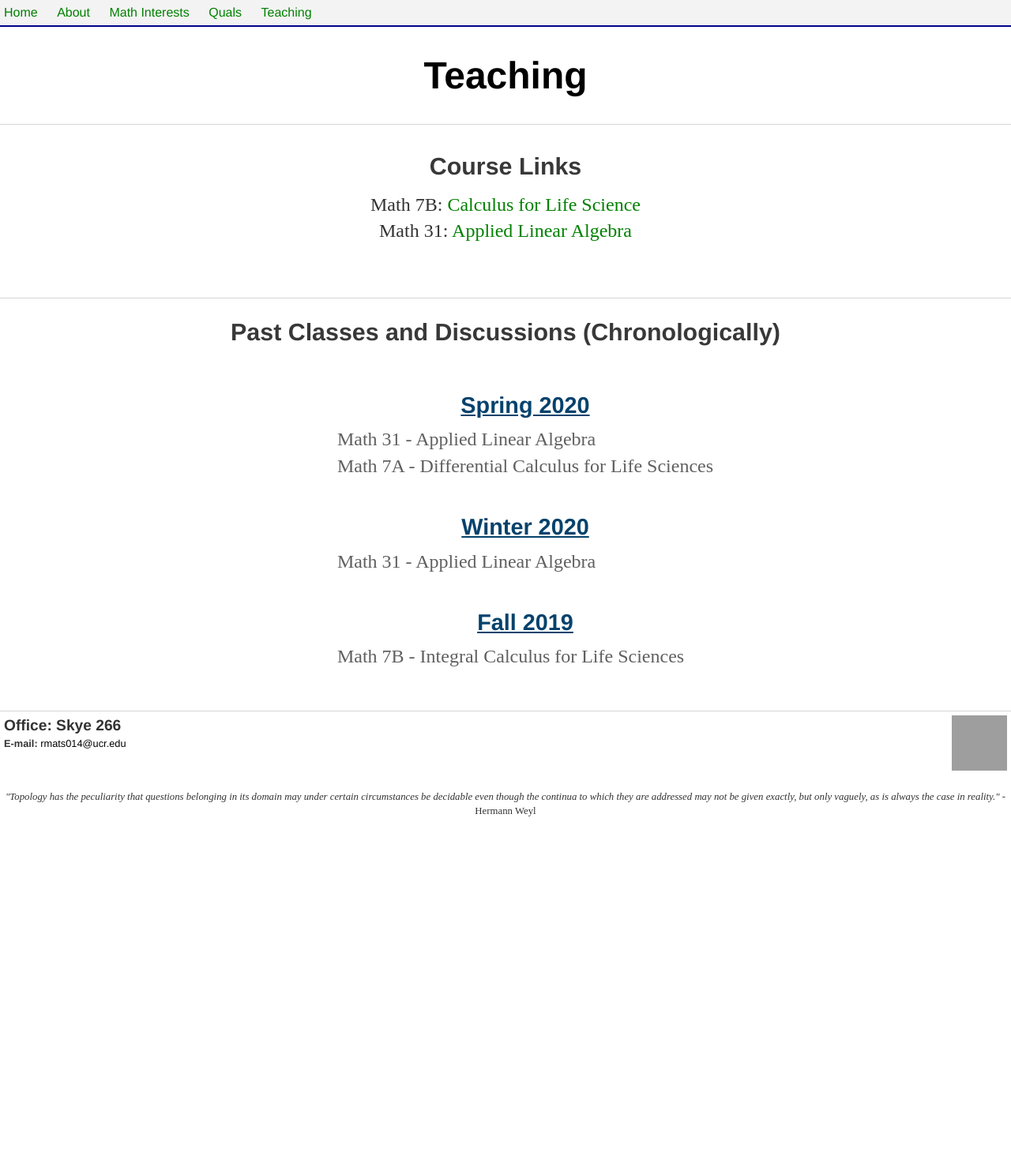
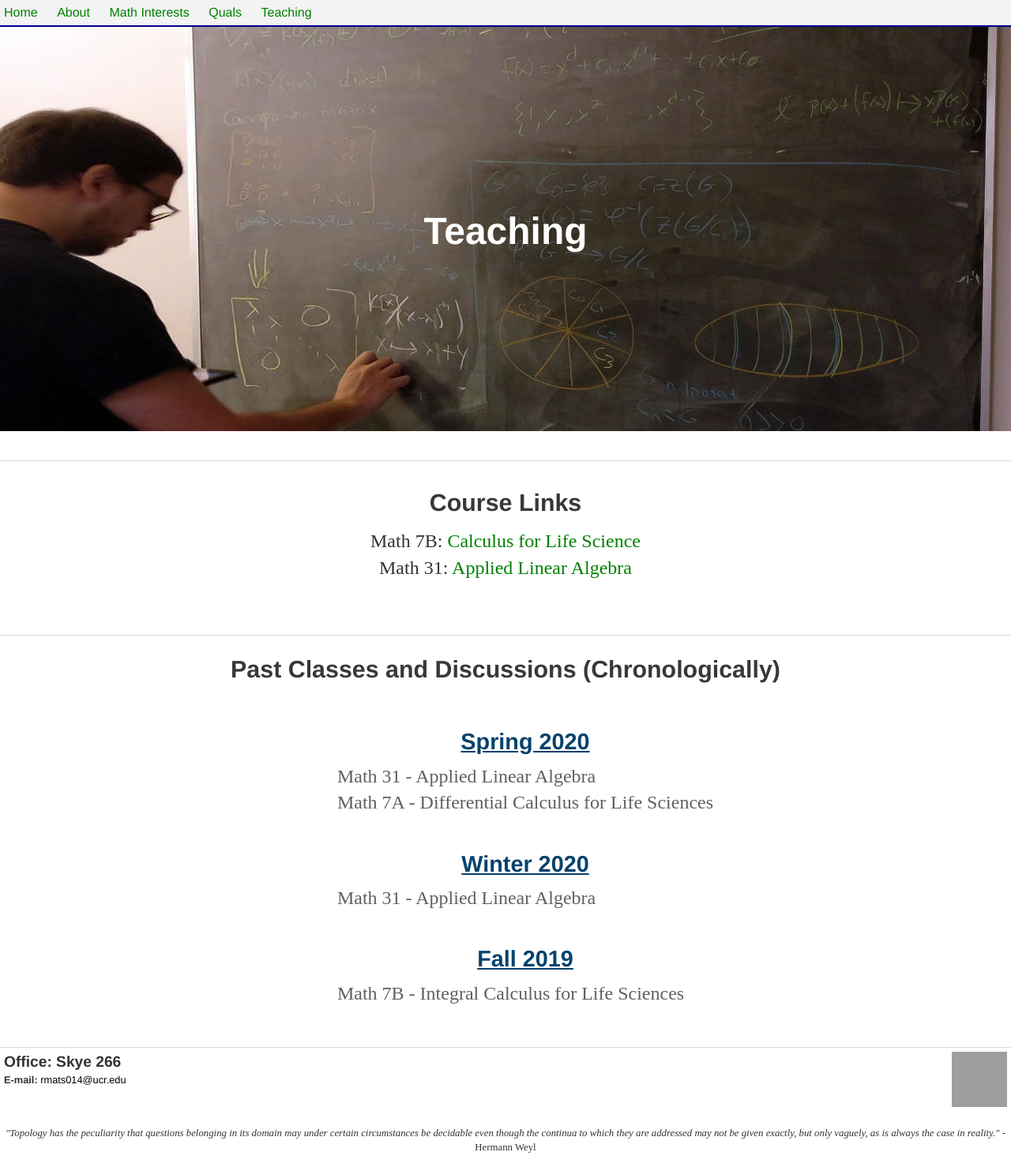
Before and after one commit to raymondmatson/raymondmatson.github.io, a Jekyll site: the page built from teaching/index.md, in a window 1280 px wide. Shown: the whole page at 79% size. Built offline with Jekyll 4.4.1, drawn with Linux system fonts in a browser that asks for light colours; formulas are drawn with MathJax 3; before the commit the page ends 1052 px from its top, so only the background shows below that; grey boxes are pictures that could not be loaded.

Commit message:
Added picture to teaching page

```diff
--- a/teaching/index.md
+++ b/teaching/index.md
@@ -3,8 +3,19 @@ layout: default
 title: Teaching
 ---
 
-<br>
-<h1 align=center>Teaching</h1>
+<div class="bgImage-container">
+	<img src="/pictures/T12.jpg" style="width:100%; height:41;">
+	<div class="bgImage-centered">
+		<br>
+		<div class="blurb" style="color: white">
+			<h1 align=center>Teaching</h1>
+		</div>
+		<br>
+	</div>
+</div>
+
+<!-- <br>
+<h1 align=center>Teaching</h1> -->
 
 <br>
 <div style="border-top: 1px solid #d5d5d5; margin-bottom:15px;">
```
Also changed, not shown: pictures/T12.jpg (added).
